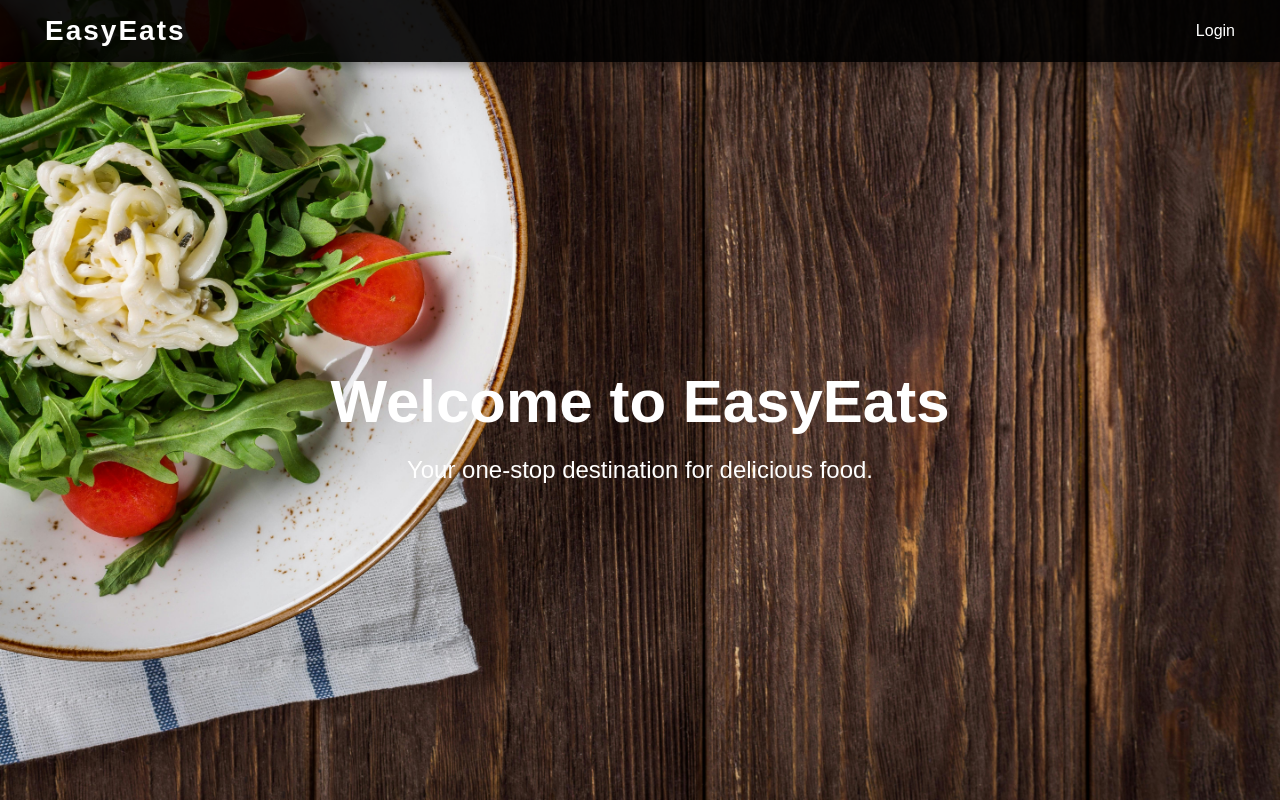
After one commit to Gokulkrishnajayan/EasyEats, a PHP site: page / in a window 1280 px wide. The commit adds this page. Run offline with PHP 8.4, Linux system fonts and the light colour scheme.

```diff
--- /dev/null
+++ b/css/index.css
@@ -0,0 +1,193 @@
+/* General Reset */
+* {
+    margin: 0;
+    padding: 0;
+    box-sizing: border-box;
+}
+
+/* Body styling */
+body {
+    font-family: Arial, sans-serif;
+    background-color: #f4f4f4;
+    color: #333;
+}
+
+/* Navbar styling */
+.navbar {
+    background-color: rgba(0, 0, 0, 0.8); /* Dark transparent background */
+    position: fixed;
+    top: 0;
+    left: 0;
+    width: 100%;
+    padding: 15px 30px;
+    z-index: 1000;
+    box-shadow: 0 4px 10px rgba(0, 0, 0, 0.3);
+    transition: background-color 0.3s ease-in-out;
+    display: flex;
+    justify-content: space-between; /* Space out the logo and menu */
+    align-items: center;
+}
+
+.navbar:hover {
+    background-color: rgba(0, 0, 0, 0.9); /* Darken on hover */
+}
+
+/* Navbar Logo */
+.navbar .logo a {
+    color: #fff;
+    font-size: 28px;
+    text-decoration: none;
+    font-weight: bold;
+    letter-spacing: 2px;
+    padding: 0 15px;
+}
+
+/* Navbar Links */
+.navbar .nav-links {
+    list-style: none;
+    display: flex;
+    justify-content: flex-end; /* Align links to the right */
+    align-items: center;
+}
+
+.navbar .nav-links li {
+    margin-left: 30px;
+    position: relative;
+}
+
+/* Navbar Links */
+.navbar .nav-links a {
+    color: #fff;
+    text-decoration: none;
+    font-size: 16px;
+    padding: 12px 15px;
+    border-radius: 5px;
+    transition: all 0.3s ease;
+}
+
+.navbar .nav-links a:hover {
+    background-color: #4CAF50; /* Green background on hover */
+    color: #fff;
+    transform: scale(1.05);
+}
+
+/* Dropdown Menu */
+.dropdown {
+    position: relative;
+}
+
+.dropdown .dropdown-content {
+    display: none;
+    position: absolute;
+    top: 100%;
+    left: 0;
+    background-color: #333;
+    min-width: 160px;
+    box-shadow: 0 4px 10px rgba(0, 0, 0, 0.2);
+    z-index: 1;
+}
+
+.dropdown:hover .dropdown-content {
+    display: block;
+}
+
+.dropdown-content a {
+    color: #fff;
+    padding: 12px 16px;
+    text-decoration: none;
+    display: block;
+    font-size: 16px;
+    transition: background-color 0.3s ease;
+}
+
+.dropdown-content a:hover {
+    background-color: #45a049; /* Dark green on hover */
+}
+
+/* Landing Section */
+.landing-section {
+    background-image: url('../images/background.jpg'); /* Update with your image path */
+    background-size: cover;
+    background-position: center;
+    height: 100vh;
+    display: flex;
+    justify-content: center;
+    align-items: center;
+    text-align: center;
+    color: #fff;
+    padding-top: 80px; /* Space to avoid navbar overlap */
+}
+
+.landing-text h1 {
+    font-size: 60px;
+    font-weight: bold;
+    margin-bottom: 20px;
+}
+
+.landing-text p {
+    font-size: 24px;
+    max-width: 600px;
+    margin: 0 auto;
+    margin-bottom: 30px;
+}
+
+/* Responsive Design for Navbar */
+@media (max-width: 768px) {
+    .navbar .nav-links {
+        display: none; /* Hide links on mobile */
+        flex-direction: column;
+        align-items: center;
+        position: absolute;
+        top: 60px;
+        right: 20px;
+        background-color: rgba(0, 0, 0, 0.8);
+        width: 100%;
+    }
+
+    .navbar .nav-links.active {
+        display: flex; /* Show the links when toggled */
+    }
+
+    .navbar .nav-links li {
+        margin: 15px 0;
+    }
+
+    .navbar .logo a {
+        font-size: 26px;
+        padding: 0;
+    }
+
+    .navbar .menu-toggle {
+        display: block;
+        background-color: #fff;
+        width: 30px;
+        height: 20px;
+        cursor: pointer;
+        z-index: 9999;
+    }
+
+    .navbar .menu-toggle span {
+        display: block;
+        width: 100%;
+        height: 4px;
+        margin: 5px auto;
+        background-color: #333;
+        transition: all 0.3s ease;
+    }
+
+    .navbar .menu-toggle.active span:nth-child(1) {
+        transform: rotate(45deg);
+        position: relative;
+        top: 8px;
+    }
+
+    .navbar .menu-toggle.active span:nth-child(2) {
+        opacity: 0;
+    }
+
+    .navbar .menu-toggle.active span:nth-child(3) {
+        transform: rotate(-45deg);
+        position: relative;
+        top: -8px;
+    }
+}
--- /dev/null
+++ b/index.php
@@ -0,0 +1,56 @@
+<!DOCTYPE html>
+<html lang="en">
+<head>
+    <meta charset="UTF-8">
+    <meta name="viewport" content="width=device-width, initial-scale=1.0">
+    <title>EasyEats - Landing Page</title>
+    <link rel="stylesheet" href="css/index.css"> <!-- Link to your CSS -->
+</head>
+<body>
+
+    <!-- Navbar -->
+    <nav class="navbar">
+        <div class="logo">
+            <a href="#">EasyEats</a>
+        </div>
+
+        <!-- Hamburger Menu -->
+        <div class="menu-toggle">
+            <span></span>
+            <span></span>
+            <span></span>
+        </div>
+
+        <ul class="nav-links">
+            <!-- Login Dropdown -->
+            <li class="dropdown">
+                <a href="#">Login</a>
+                <div class="dropdown-content">
+                    <a href="login.php">User Login</a>
+                    <a href="admin-login.php">Admin Login</a>
+                </div>
+            </li>
+        </ul>
+    </nav>
+
+    <!-- Landing Section -->
+    <section class="landing-section">
+        <div class="landing-text">
+            <h1>Welcome to EasyEats</h1>
+            <p>Your one-stop destination for delicious food.</p>
+        </div>
+    </section>
+
+    <script>
+        // Toggle the menu on mobile
+        const menuToggle = document.querySelector('.menu-toggle');
+        const navLinks = document.querySelector('.nav-links');
+
+        menuToggle.addEventListener('click', () => {
+            navLinks.classList.toggle('active');
+            menuToggle.classList.toggle('active');
+        });
+    </script>
+
+</body>
+</html>
```
Also changed, not shown: admin/login.php (added, +37 -0 lines), css/login.css (added, +86 -0 lines), css/registration.css (added, +77 -0 lines), login_process.php (added, +49 -0 lines), register.php (+5 -2 lines), register_process.php (+8 -1 lines), style.css (deleted, +0 -54 lines), user/login.php (added, +37 -0 lines), images/background.jpg (added).
